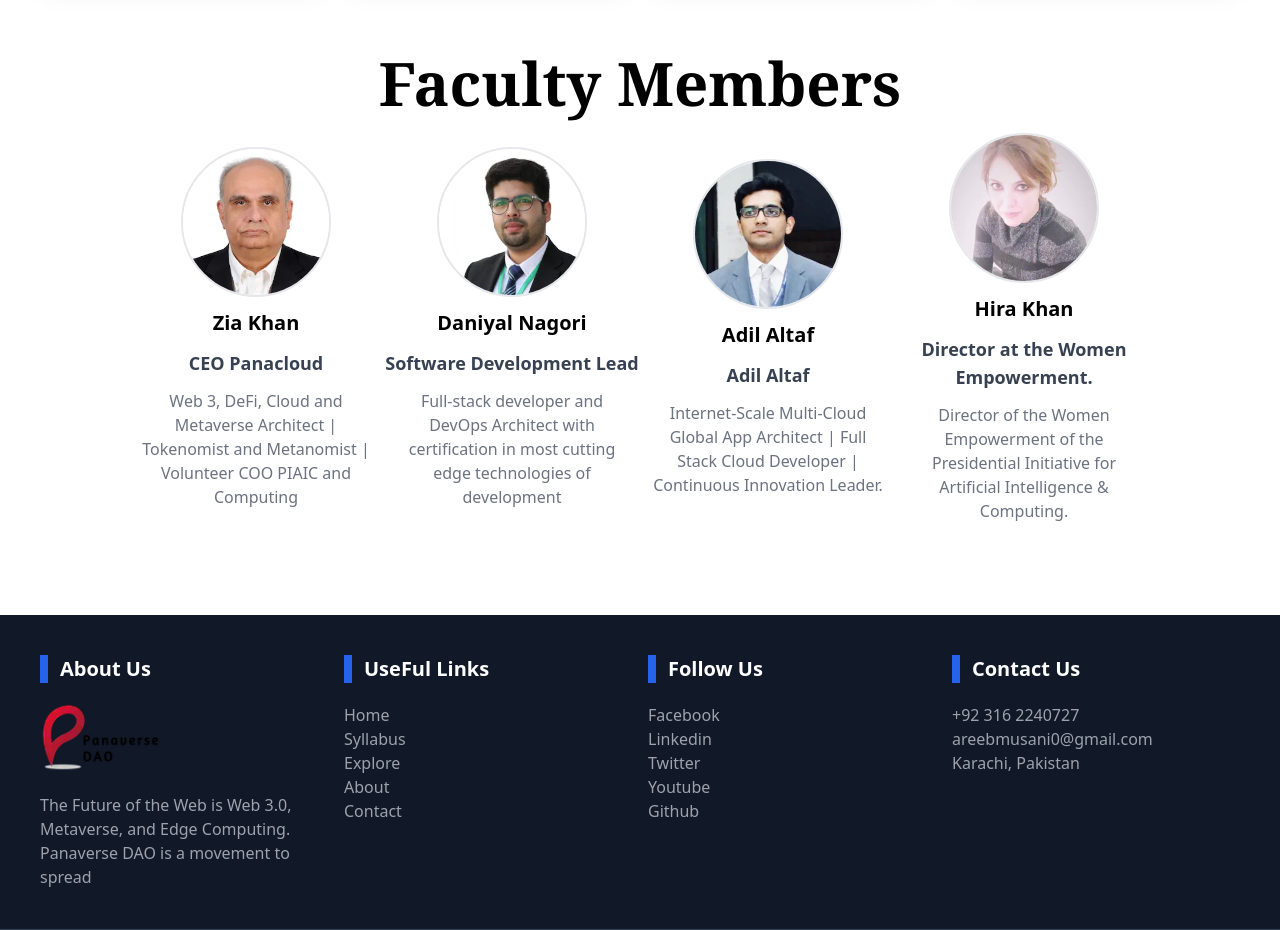
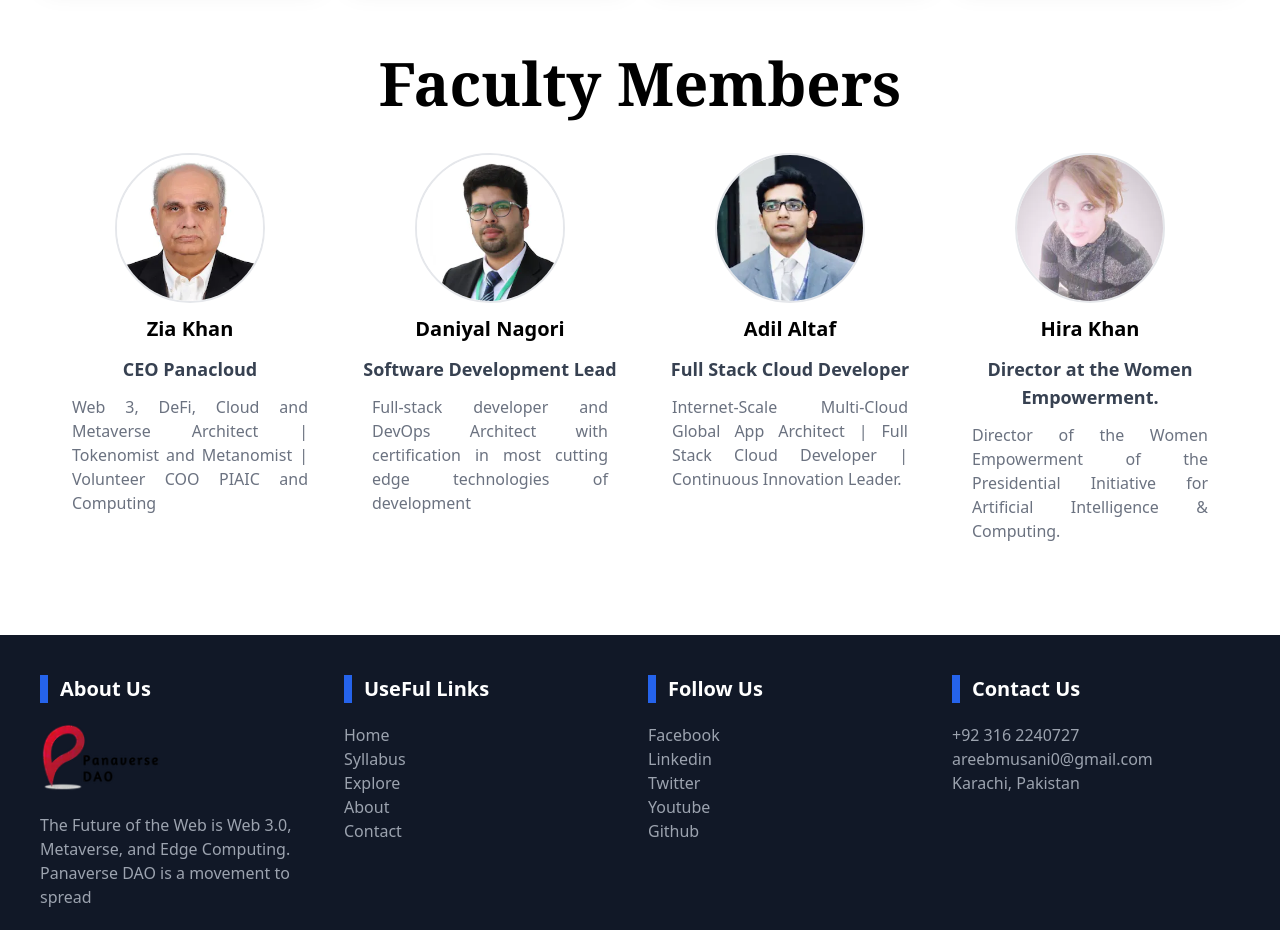
Before and after one commit to AreebMusani/panaverse-clone, a Next.js app: page / in a window 1280 px wide. Shown: the part 1740-2670 px from the top of the page. Built offline with nearby package versions, Linux system fonts and the light colour scheme.

Commit message:
update faculty section

```diff
--- a/src/app/components/Home/FacultyMembers.tsx
+++ b/src/app/components/Home/FacultyMembers.tsx
@@ -2,11 +2,62 @@
 import React from "react";
 
 const FacultyMembers = () => {
+  type TypeOfFaculty = {
+    id: number,
+    name: string,
+    image: string,
+    jobType: string,
+    desc: string
+  }
+
+  const facultyMembers: TypeOfFaculty[] = [
+    {
+      id: 0,
+      name: 'Zia Khan',
+      image: '/images/ZiaKhan.webp',
+      jobType: 'CEO Panacloud',
+      desc: 'Web 3, DeFi, Cloud and Metaverse Architect | Tokenomist and Metanomist | Volunteer COO PIAIC and Computing',
+    },
+    {
+      id: 1,
+      name: 'Daniyal Nagori',
+      image: '/images/Daniyal.webp',
+      jobType: 'Software Development Lead',
+      desc: 'Full-stack developer and DevOps Architect with certification in most cutting edge technologies of development',
+    },
+    {
+      id: 2,
+      name: 'Adil Altaf',
+      image: '/images/adil.webp',
+      jobType: 'Full Stack Cloud Developer',
+      desc: 'Internet-Scale Multi-Cloud Global App Architect | Full Stack Cloud Developer | Continuous Innovation Leader.',
+    },
+    {
+      id: 3,
+      name: 'Hira Khan',
+      image: '/images/HiraKhan.webp',
+      jobType: 'Director at the Women Empowerment.',
+      desc: 'Director of the Women Empowerment of the Presidential Initiative for Artificial Intelligence & Computing.',
+    }
+  ]
+
   return (
     <div className='text-center my-20'>
-          <h1 className='text-4xl md:text-6xl font-serif font-bold mb-5'>Faculty Members</h1>
-          <div className='flex justify-center items-center flex-wrap w-[80%] mx-auto'>
-            <div className='w-full mt-5 sm:mt-0 sm:w-1/2 md:w-1/4'>
+      <h1 className='text-4xl md:text-6xl font-serif font-bold mb-5'>Faculty Members</h1>
+      <div className='flex justify-center m-10'>
+        {facultyMembers.map((item : TypeOfFaculty, index: number) => (
+          <div key={item.id} className='w-full mt-5 mx-5 sm:mt-0 sm:w-1/2 md:w-1/4'>
+            <div>
+              <Image className='rounded-full border-2 mx-auto text-center' src={item.image} width={150} height={150} alt='Zia' />
+              <div>
+                <h1 className='font-bold text-xl my-3 text-black'>{item.name}</h1>
+                <h2 className='font-bold text-lg my-3 text-gray-700'>{item.jobType}</h2>
+                <p className='text-justify text-base px-3 text-gray-500 mb-3'>{item.desc}</p>
+              </div>
+            </div>
+          </div>
+        ))}
+        {/* <div className='w-full mt-5 sm:mt-0 sm:w-1/2 md:w-1/4'>
               <div>
                 <Image className='rounded-full border-2 mx-auto text-center' src={"/images/ZiaKhan.webp"} width={150} height={150} alt='Zia' />
                 <div>
@@ -37,7 +88,7 @@
                 <Image className='rounded-full border-2 mx-auto text-center' src={"/images/adil.webp"} width={150} height={150} alt='Zia' />
                 <div>
                   <h1 className='font-bold text-xl my-3 text-black'>Adil Altaf</h1>
-                  <h2 className='font-bold text-lg my-3 text-gray-700'>Adil Altaf</h2>
+                  <h2 className='font-bold text-lg my-3 text-gray-700'>Full Stack Cloud Developer</h2>
                   <p className='text-base px-3 text-gray-500 mb-3'>
                     Internet-Scale Multi-Cloud Global App Architect | Full Stack Cloud Developer | Continuous Innovation Leader.
                   </p>
@@ -56,9 +107,9 @@
                   </p>
                 </div>
               </div>
-            </div>
-          </div>
-        </div>
+            </div> */}
+      </div>
+    </div>
   );
 };
 
```
